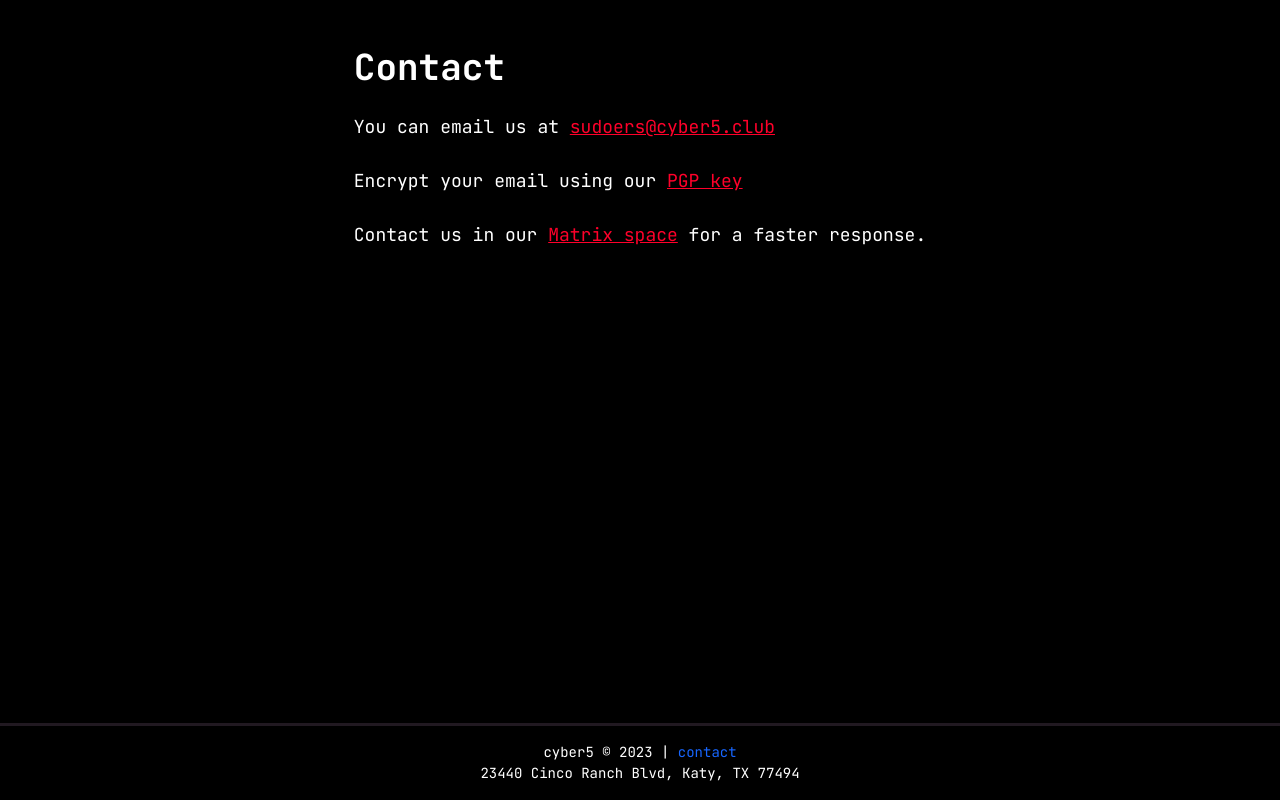
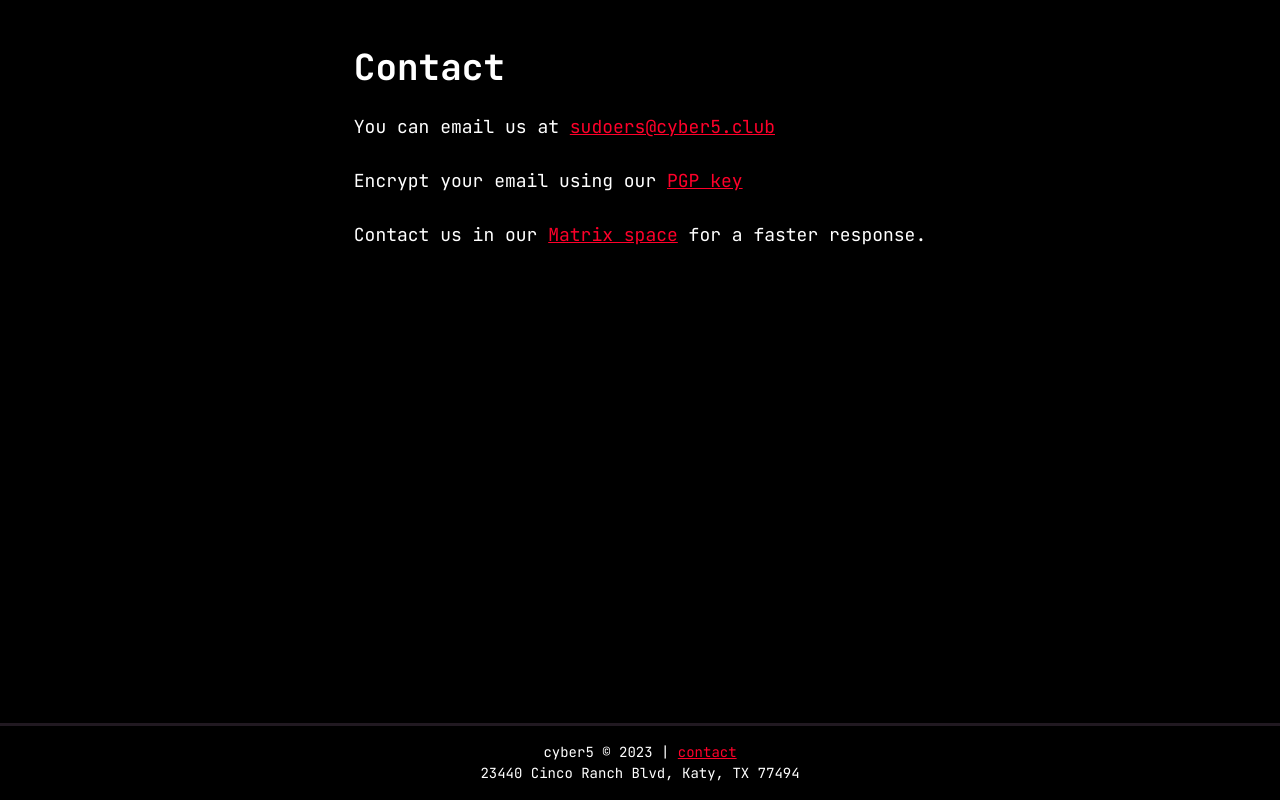
Before and after one commit to cyber5-crhs/website, a Next.js app: page /contact in a window 1280 px wide. Built offline with nearby package versions, Linux system fonts and the light colour scheme.

Commit message:
Red link

```diff
--- a/components/Footer.tsx
+++ b/components/Footer.tsx
@@ -1,11 +1,22 @@
-import styles from "@/styles/Footer.module.scss";
+import { ReactNode } from "react";
+
 import { Flex, Text } from "@chakra-ui/react";
 import Link from "next/link";
+
+import styles from "@/styles/Footer.module.scss";
+
+interface Props {
+  children: ReactNode;
+}
+
+function RedUnderline(props: Props) {
+  return <u style={{ textDecorationColor: "#FF002A" }}>{props.children}</u>;
+}
 
 export default function Footer() {
   return (
     <Flex className={styles.main}>
-      <Text fontSize="sm">cyber5 © 2023 | <Link href="/contact"><span style={{color: '#1766FF'}}>contact</span></Link></Text>
+      <Text fontSize="sm">cyber5 © 2023 | <Link href="/contact"><RedUnderline><span style={{color: '#FF002A'}}>contact</span></RedUnderline></Link></Text>
       <Text fontSize="sm">23440 Cinco Ranch Blvd, Katy, TX 77494</Text>
     </Flex>
   );
```
